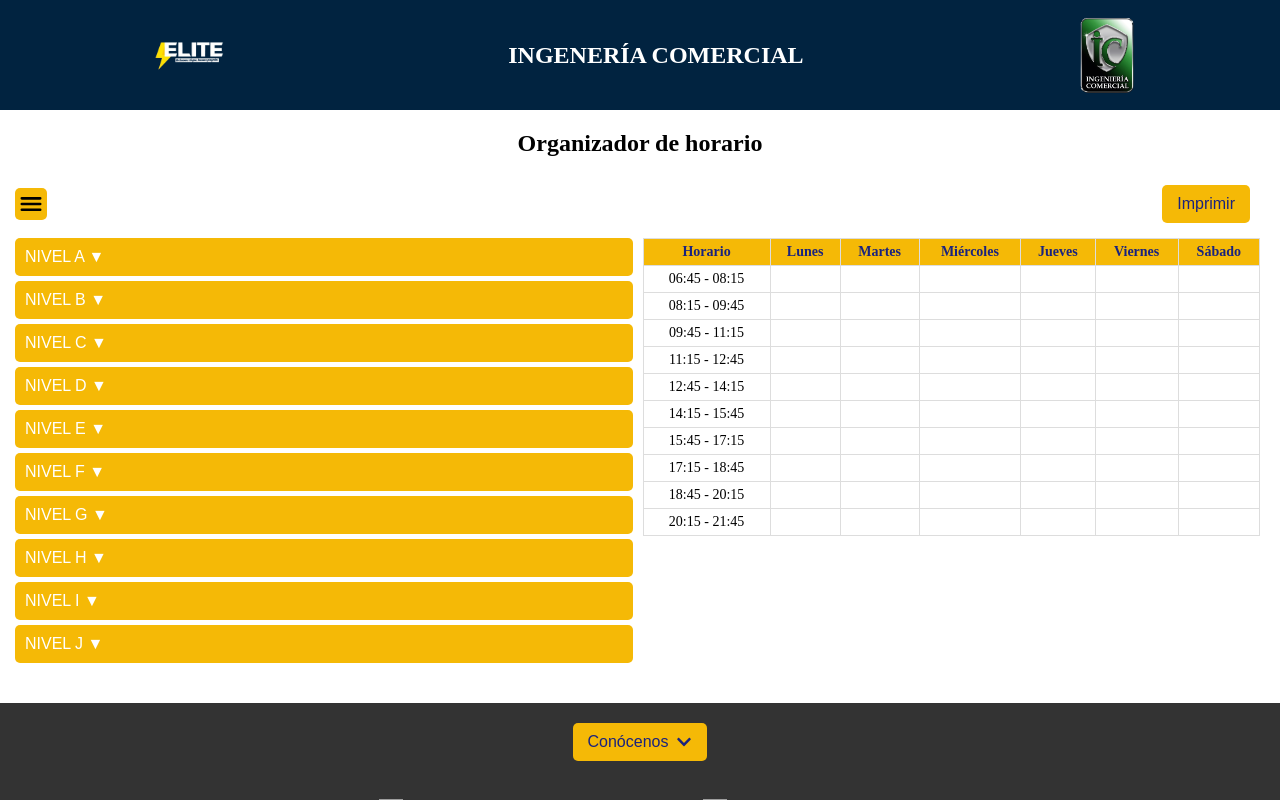
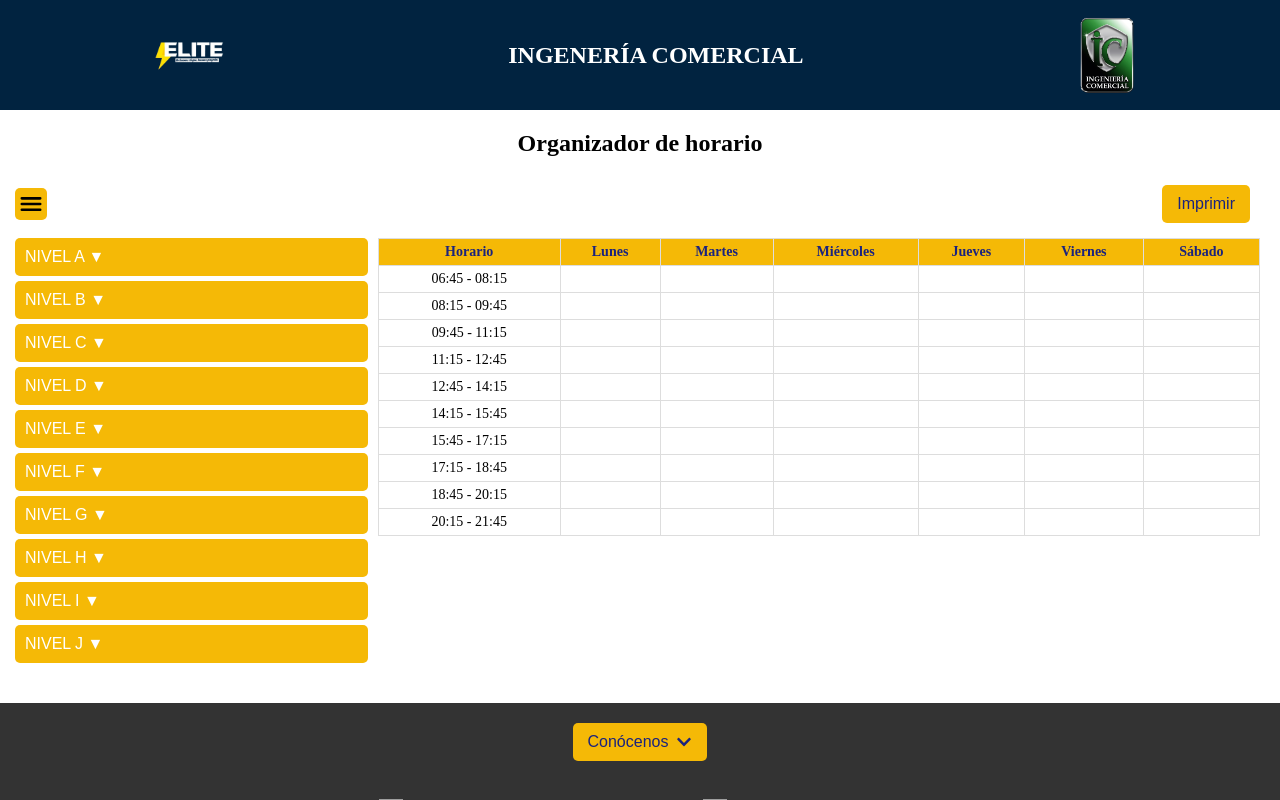
Before and after one commit to julioCRV/Generador-horarios-ELITE, a React (Vite) app: page / in a window 1280 px wide. Built offline with nearby package versions, Linux system fonts and the light colour scheme; grey boxes are pictures that could not be loaded.

Commit message:
redimensión de imagenes

```diff
--- a/src/components/Footer.css
+++ b/src/components/Footer.css
@@ -18,7 +18,7 @@
 /* Botón "Conócenos" con ícono dinámico */
 .btn-conocenos {
     background-color: #f5b906;
-    color:  #1a237e;
+    color: #1a237e;
     border: none;
     padding: 10px 15px;
     cursor: pointer;
@@ -104,6 +104,16 @@
     .gallery img {
         width: 100%;
     }
+    .modal-image {
+        max-width: 90% !important;
+    }
+}
+
+@media (max-width: 556px) {
+
+    .modal-image {
+        max-width: 100% !important;
+    }
 }
 
 .modal-overlay {
@@ -117,17 +127,17 @@
     justify-content: center;
     align-items: center;
     z-index: 1000;
-  }
+}
 
-  .modal-content {
+.modal-content {
     position: relative;
     background: white;
     padding: 20px;
     border-radius: 10px;
     text-align: center;
-  }
+}
 
-  .modal-image {
+.modal-image {
     max-width: 60vw;
     max-height: 80vh;
-  }
+}
--- a/src/components/HorarioOrganizador.css
+++ b/src/components/HorarioOrganizador.css
@@ -154,7 +154,7 @@ td div {
 }
 
 .acordeon-container {
-    flex: 1;
+    flex: 0.4;
     margin-left: -15px;
     transition: width 0.3s ease-in-out;
 }
```
